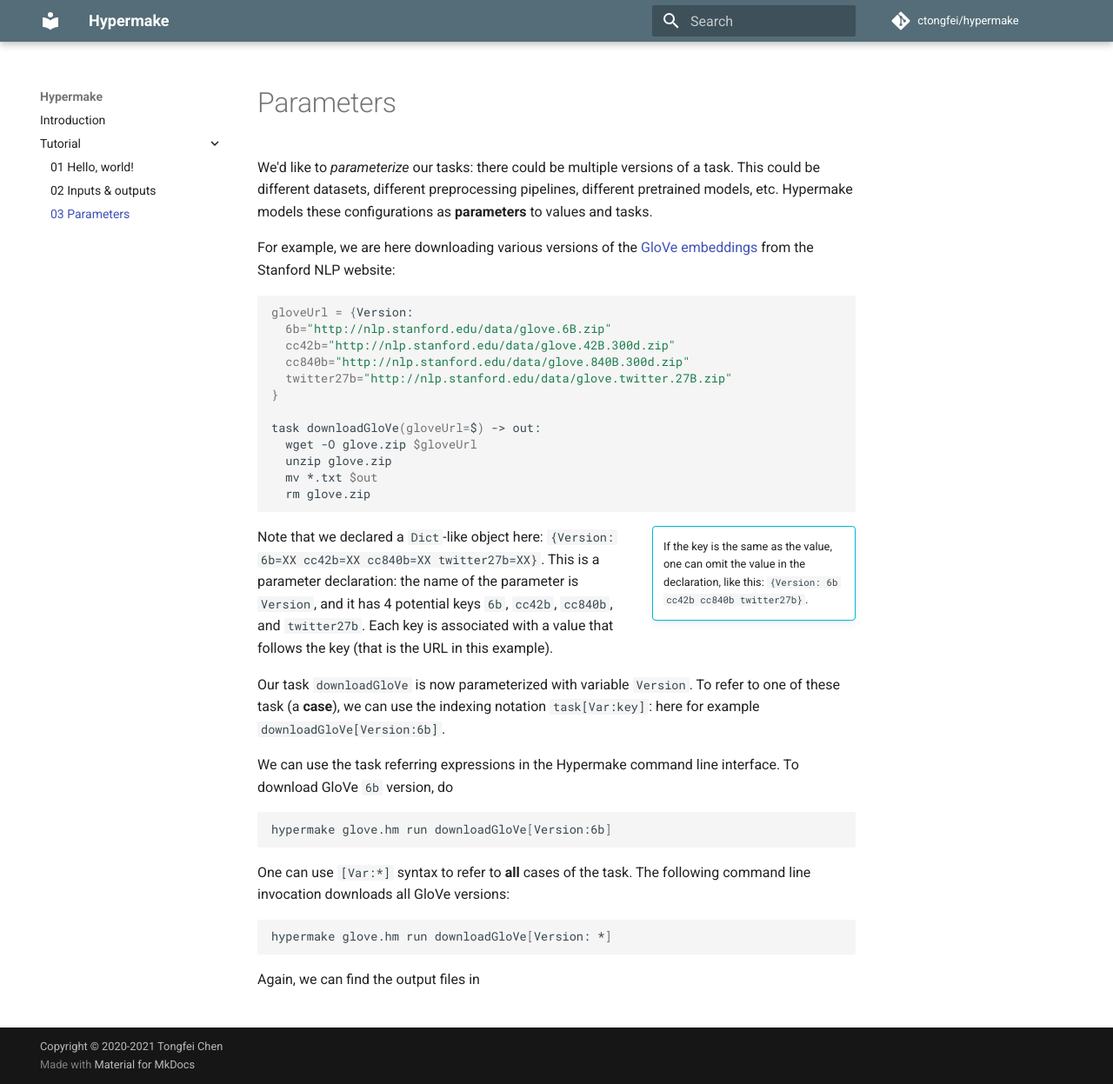
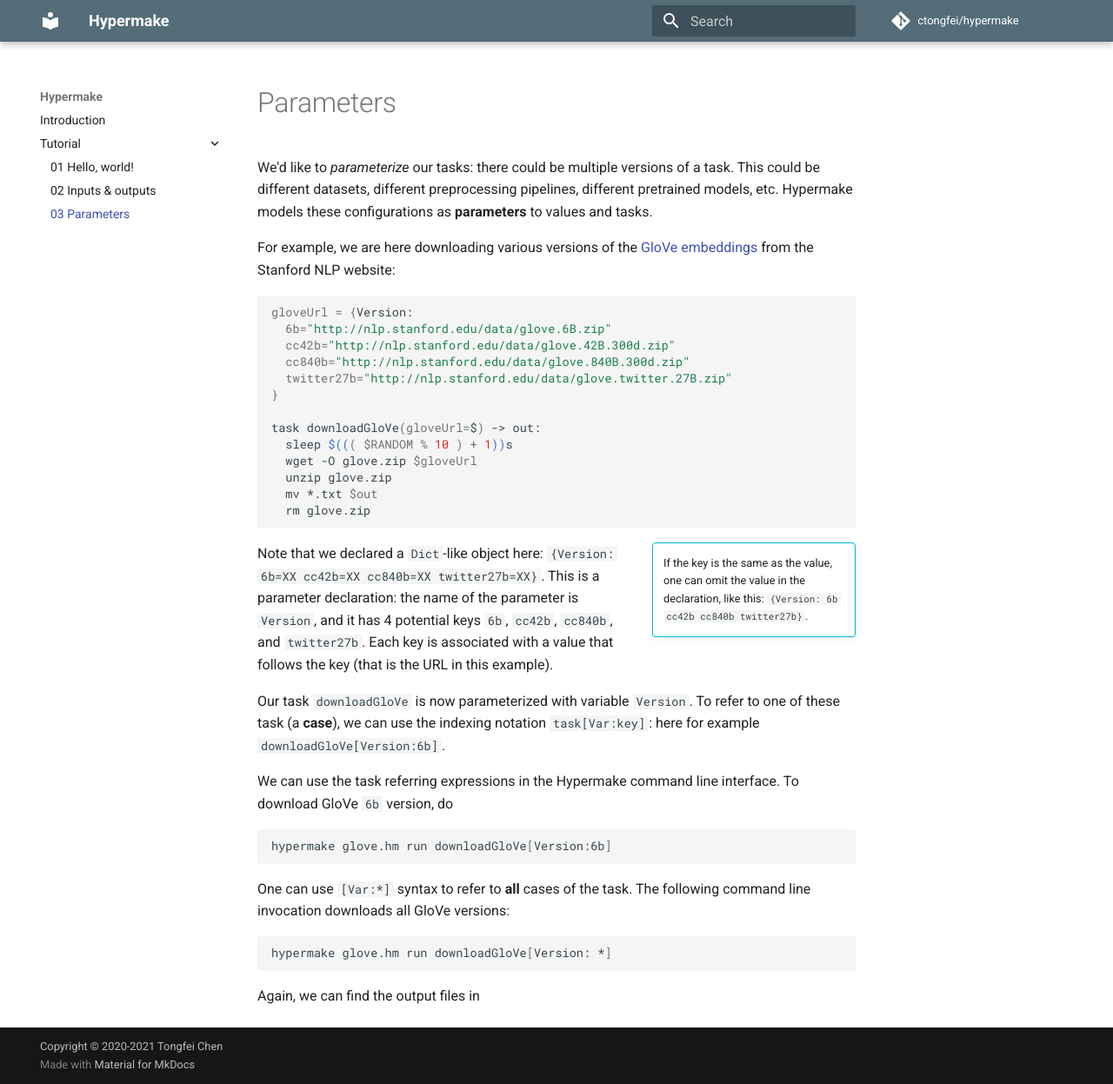
Before and after one commit to ctongfei/hypermake, an MkDocs documentation site: the page built from docs/tutorial/03-branch.md, in a window 1280 px wide and 1247 px high. Shown: the whole window at 87% size. Built offline with MkDocs 1.6.1 and Material for MkDocs 9.7.7, drawn with Linux system fonts in a browser that asks for light colours; comment, search, counter and statistics services are not loaded.

```diff
--- a/docs/tutorial/03-branch.md
+++ b/docs/tutorial/03-branch.md
@@ -16,6 +16,7 @@
 }
 
 task downloadGloVe(gloveUrl=$) -> out:
+  sleep $((( $RANDOM % 10 ) + 1))s
   wget -O glove.zip $gloveUrl
   unzip glove.zip
   mv *.txt $out
```
Also changed, not shown: 5 other files.
